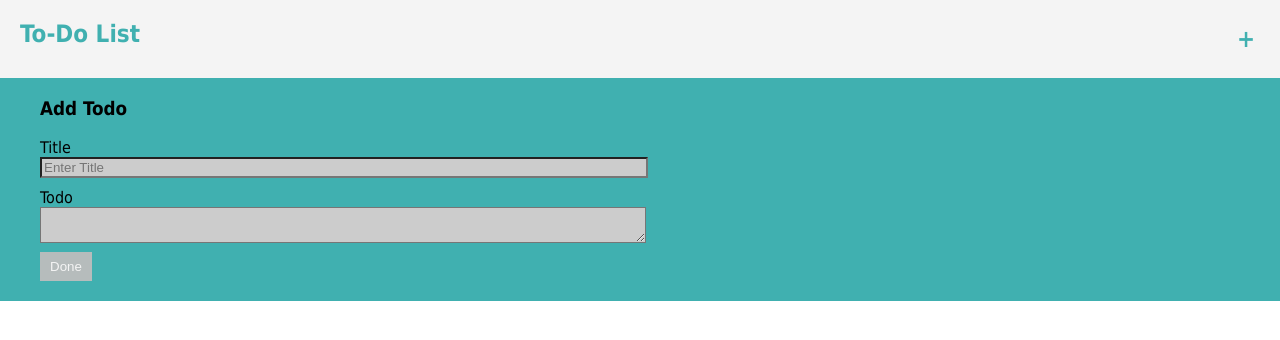
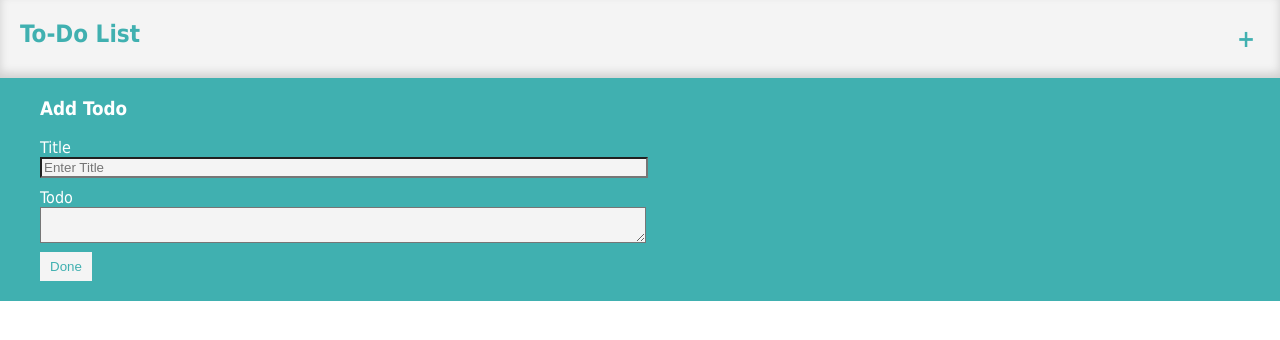
Before and after one commit to Mankindofficial/todo-list, a plain HTML site: page index.html in a window 1280 px wide. Both pictures are taken after a click on the element "Toggle Add Todo". Drawn offline with Linux system fonts and the light colour scheme.

Commit message:
updating style

```diff
--- a/style.css
+++ b/style.css
@@ -12,12 +12,17 @@ display:flex;
 background:#f4f4f4;
 padding:0 20px;
 color: #40B0B0;
+box-shadow:rgba(0,0,0,0.4) 0px 5px 15px, inset rgba(0,0,0,0.15) 0px -5px 10px;
 }
 abbr{
 text-decoration: none;
 margin-left:auto;
 padding: 5px;
 box-sizing: border-box;
+
+}
+div > abbr{
+border-radius:20px;
 
 }
 abbr:hover{
@@ -31,6 +36,7 @@ box-shadow:rgba(0,0,0,0.8) 0px 5px 15px, inset rgba(0,0,0,0.15) 0px -10px 20px;
  *************************************/
 form{
 background:#40B0B0;
+color:white;
 padding:20px 40px;
 }
 .dropdown{
@@ -43,12 +49,12 @@ label{
 display:block;
 }
 input{
-background:#CCC;
+background:#f4f4f4;
 width: 50%;
 margin-bottom:10px;
 }
 textarea{
-background:#CCC;
+background:#f4f4f4;
 width: 50%;
 margin-bottom:5px;
 }
@@ -56,12 +62,12 @@ button{
 	display:block;
 	cursor:pointer;
 	padding:7px 10px;
-	background:#B6BCBC;
-	color: #f4f4f4;
+	background:#f4f4f4;
+	color: #40B0B0;
 	border:none;
 }
 button:hover{
-	background:#345050;
+	background:#587575;
 	color:white;
 }
 
@@ -76,8 +82,9 @@ margin-top:5px;
 li{
 float:left;
 width:90%;
-border-left:5px dashed #345050;
+border-left:5px dashed #587575;
 margin:0;
+color:#587575;
 margin-bottom: 2px;
 padding: 5px 20px;
 background:#D3D4D4;
@@ -89,6 +96,7 @@ margin:0;
 font-weight: bold;
 margin-bottom: 2px;
 padding: 5px 20px;
+color:brown;
 background:#ccc;
 min-height:50px;
 box-sizing: border-box;
@@ -97,7 +105,7 @@ width:10%;
 display:flex;
 align-items: center;
 justify-content: center;
-border-right:5px dashed #345050;
+border-right:5px dashed #587575;
 }
 .del:hover{
     background: #587575;
```
